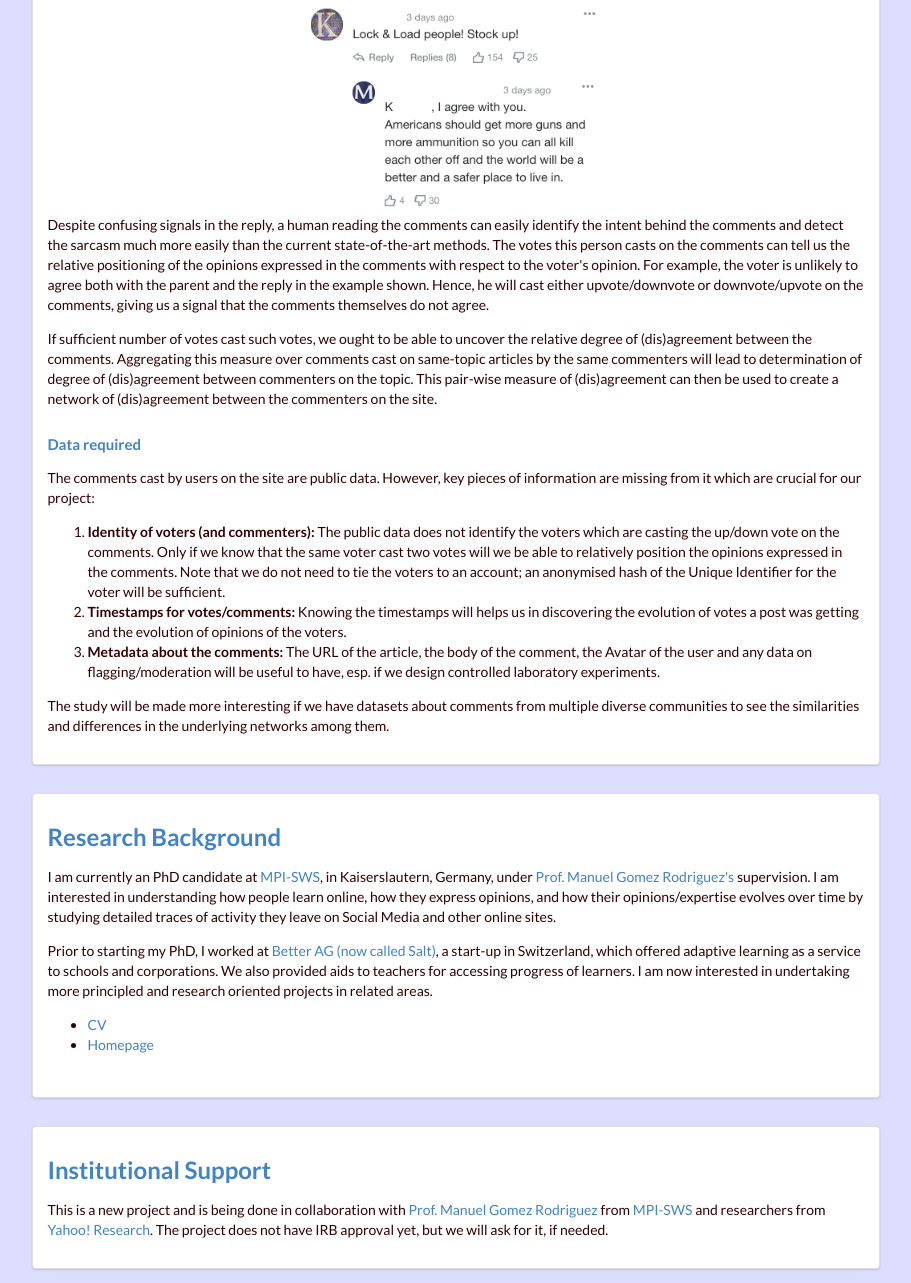
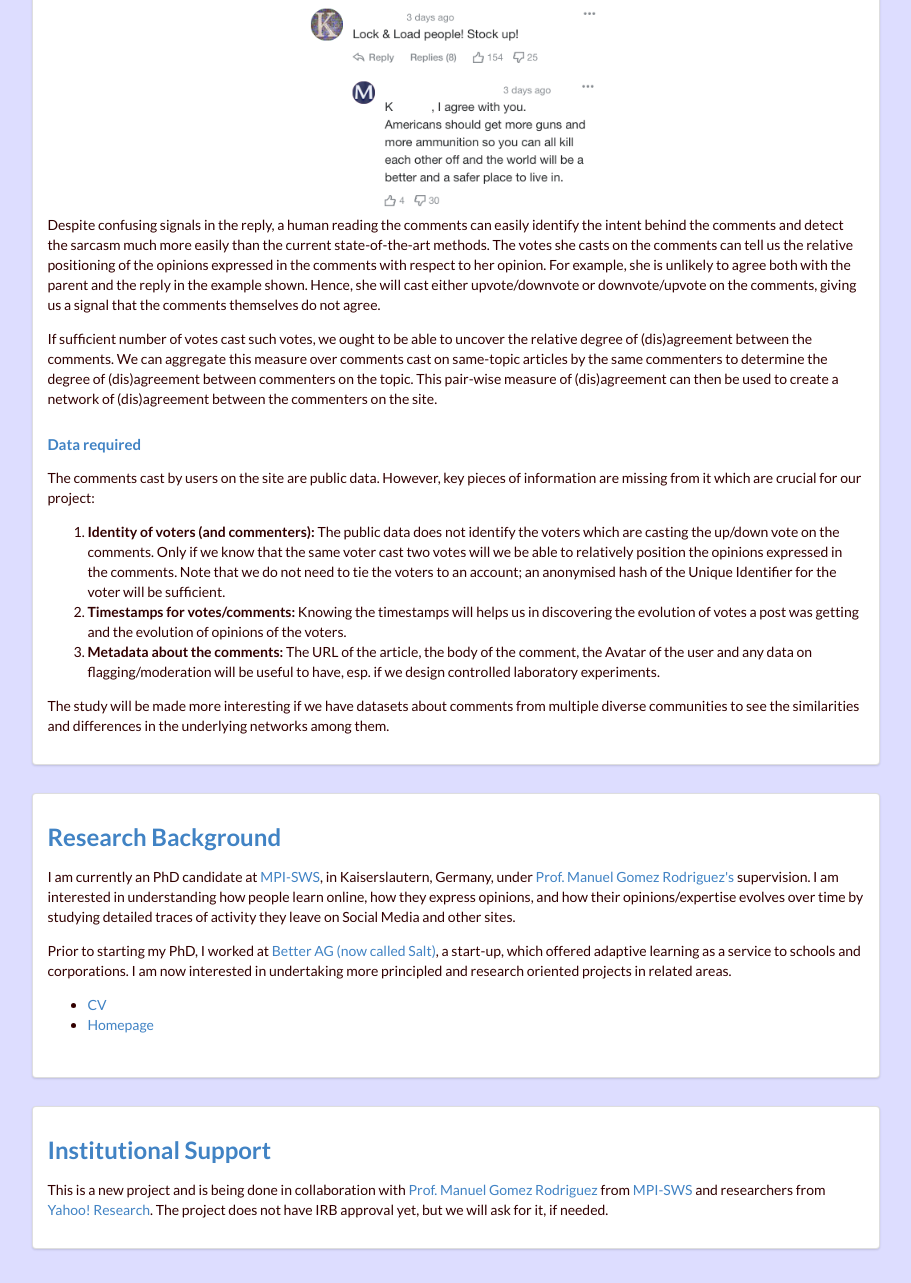
Before and after one commit to Networks-Learning/discussion-complexity, a plain HTML site: page derp/index.html in a window 1280 px wide. Shown: the part 741-2024 px from the top of the page, without its empty margins (184-1095 px from the left). Drawn offline with nearby package versions, Linux system fonts and the light colour scheme.

Commit message:
Update copy.

```diff
--- a/derp/index.html
+++ b/derp/index.html
@@ -60,9 +60,9 @@
         <section id="motivation" class="ui one column row left aligned">
             <div class="ui segment column">
                 <h2><a class="internal" href="#motivation">Motivation</a></h2>
-                <p>The world is becoming divided and it is imperative to determine the nature relationship between people on social networks. The users leave evidence of their relationships with others as they interact publicly on the networks via comments and votes. However, understanding the comments and the intent of the users behind them is a difficult task; tools such as sentiment analysis are often too crude and miss too much context to be able to help us effectively.</p>
+                <p>The world is becoming divided and to counter this trend, it is imperative to determine the nature relationship between people on social networks. The users leave evidence of their relationships with others as they interact publicly on the networks via comments and votes. However, understanding the comments and the intent of the users behind them is a difficult task; tools such as sentiment analysis are often too crude and miss too much context to be able to help us effectively.</p>
 
-                <p>In this project, we will explore ways we can leverage (voting) actions taken by other members of the crowd to uncover the relationship between commenters who interact on the site.
+                <p>In this project, we will explore ways we can leverage (voting) actions taken by members of the crowd to uncover the relationship between commenters who interact on the site.
                 Discovering such an (dis)agreement network among the users of the site may lead to several interesting and actionable insights:
                 </p>
 
@@ -80,18 +80,18 @@
             <div class="ui segment column">
                 <h2><a class="internal" href="#methogology">Methodology</a></h2>
 
-                <p>Consider the following interaction which happened in the comment section under an article about <code>gun control</code> where <b>K</b> and <b>M</b> actually disagree:</p>
+                <p>Consider the following interaction which happened in the comment section under an article about <code>gun control</code> where <b>K</b> and <b>M</b> are disagreeing:</p>
 
                 <img class="ui centered medium image" src="./img/sarcasm-anon.png" alt="Example of sarcasm in comments">
 
                 <p>Despite confusing signals in the reply, a human reading the comments can easily identify the intent behind the comments and detect the sarcasm much more easily than the current state-of-the-art methods.
-                The votes this person casts on the comments can tell us the relative positioning of the opinions expressed in the comments with respect to the voter's opinion.
-                For example, the voter is unlikely to agree both with the parent and the reply in the example shown.
-                Hence, he will cast either upvote/downvote or downvote/upvote on the comments, giving us a signal that the comments themselves do not agree.</p>
+                The votes she casts on the comments can tell us the relative positioning of the opinions expressed in the comments with respect to her opinion.
+                For example, she is unlikely to agree both with the parent and the reply in the example shown.
+                Hence, she will cast either upvote/downvote or downvote/upvote on the comments, giving us a signal that the comments themselves do not agree.</p>
 
                 <p>
                 If sufficient number of votes cast such votes, we ought to be able to uncover the relative degree of (dis)agreement between the comments.
-                Aggregating this measure over comments cast on same-topic articles by the same commenters will lead to determination of degree of (dis)agreement between commenters on the topic.
+                We can aggregate this measure over comments cast on same-topic articles by the same commenters to determine the degree of (dis)agreement between commenters on the topic.
                 This pair-wise measure of (dis)agreement can then be used to create a network of (dis)agreement between the commenters on the site.
                 </p>
 
@@ -125,9 +125,9 @@
         <section class="ui one column row left aligned" id="research-background">
             <div class="ui segment column">
                 <h2><a href="#research-background">Research Background</a></h2>
-                <p>I am currently an PhD candidate at <a href="http://mpi-sws.org">MPI-SWS</a>, in Kaiserslautern, Germany, under <a href="http://www.mpi-sws.org/~manuelgr/">Prof. Manuel Gomez Rodriguez's</a> supervision. I am interested in understanding how people learn online, how they express opinions, and how their opinions/expertise evolves over time by studying detailed traces of activity they leave on Social Media and other online sites.</p>
+                <p>I am currently an PhD candidate at <a href="http://mpi-sws.org">MPI-SWS</a>, in Kaiserslautern, Germany, under <a href="http://www.mpi-sws.org/~manuelgr/">Prof. Manuel Gomez Rodriguez's</a> supervision. I am interested in understanding how people learn online, how they express opinions, and how their opinions/expertise evolves over time by studying detailed traces of activity they leave on Social Media and other sites.</p>
 
-                <p>Prior to starting my PhD, I worked at <a href="http://grcsolutions.com.au/compliance-technology/adaptive-elearning-lcms/platform/">Better AG (now called Salt)</a>, a start-up in Switzerland, which offered adaptive learning as a service to schools and corporations. We also provided aids to teachers for accessing progress of learners. I am now interested in undertaking more principled and research oriented projects in related areas.</p>
+                <p>Prior to starting my PhD, I worked at <a href="http://grcsolutions.com.au/compliance-technology/adaptive-elearning-lcms/platform/">Better AG (now called Salt)</a>, a start-up, which offered adaptive learning as a service to schools and corporations. I am now interested in undertaking more principled and research oriented projects in related areas.</p>
 
                 <ul>
                     <li><a href="http://musicallyut.in/docs/utkarsh-upadhyay-cv.pdf">CV</a></li>
```
